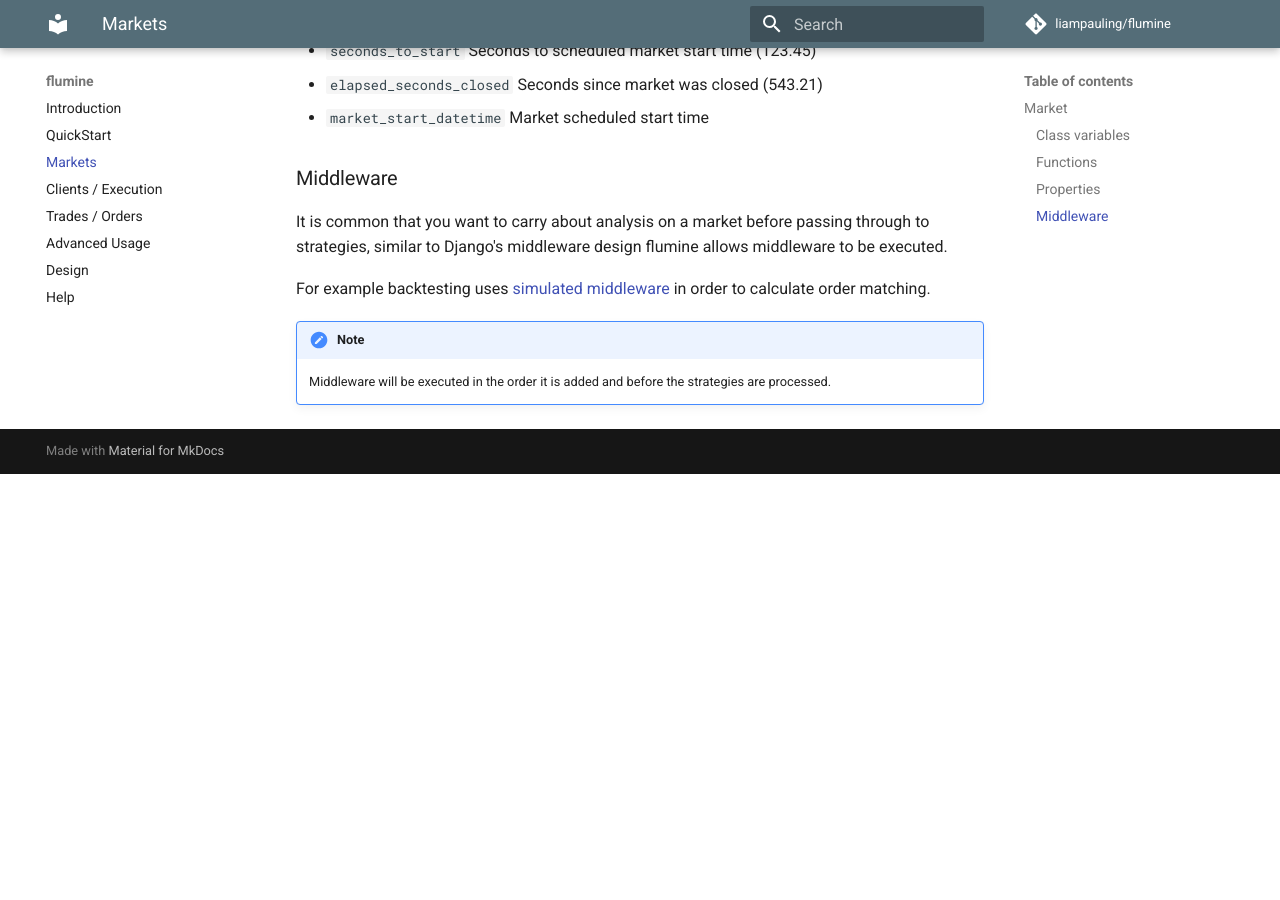
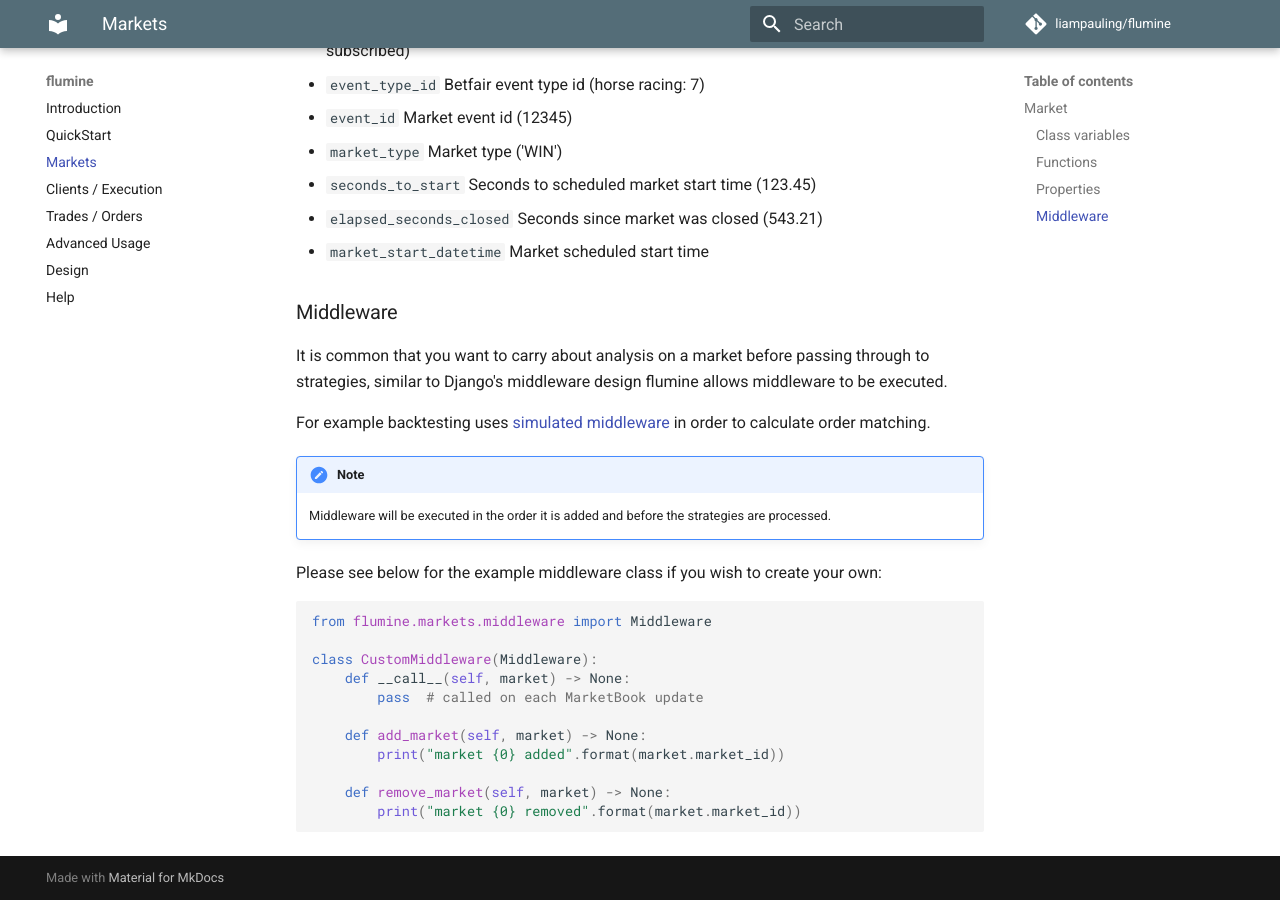
Before and after one commit to betcode-org/flumine, an MkDocs documentation site: the page built from docs/markets.md, in a window 1280 px wide and 900 px high, scrolled down 865 px. Built offline with MkDocs 1.6.1 and Material for MkDocs 9.7.7, drawn with Linux system fonts in a browser that asks for light colours; comment, search, counter and statistics services are not loaded; before the commit the page ends 1339 px from its top, so only the background shows below that; some of the changed text lies outside the part shown.

Commit message:
docs improvement

````diff
--- a/docs/markets.md
+++ b/docs/markets.md
@@ -6,6 +6,10 @@
 
 ### Class variables
 
+- `flumine` Framework
+- `market_id` MarketBook id
+- `closed` Closed bool
+- `date_time_closed` Closed datetime
 - `market_book` Latest MarketBook object
 - `market_catalogue` Latest MarketCatalogue object
 - `context` Market context, store market specific context e.g. simulated data store
@@ -36,3 +40,19 @@
 
 !!! note
     Middleware will be executed in the order it is added and before the strategies are processed.
+
+Please see below for the example middleware class if you wish to create your own:
+
+```python
+from flumine.markets.middleware import Middleware
+
+class CustomMiddleware(Middleware):
+    def __call__(self, market) -> None:
+        pass  # called on each MarketBook update
+
+    def add_market(self, market) -> None:
+        print("market {0} added".format(market.market_id))
+
+    def remove_market(self, market) -> None:
+        print("market {0} removed".format(market.market_id))
+```
````
